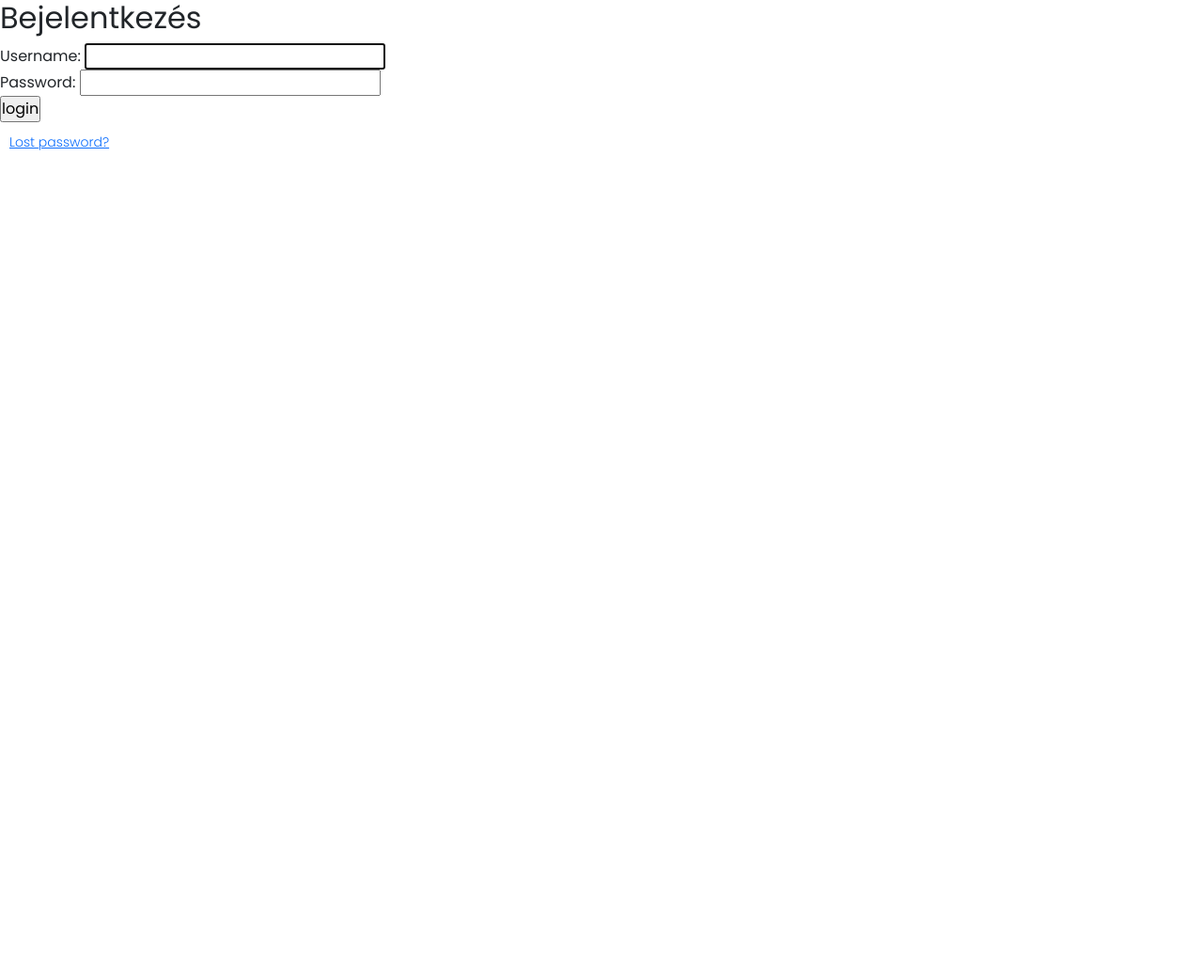
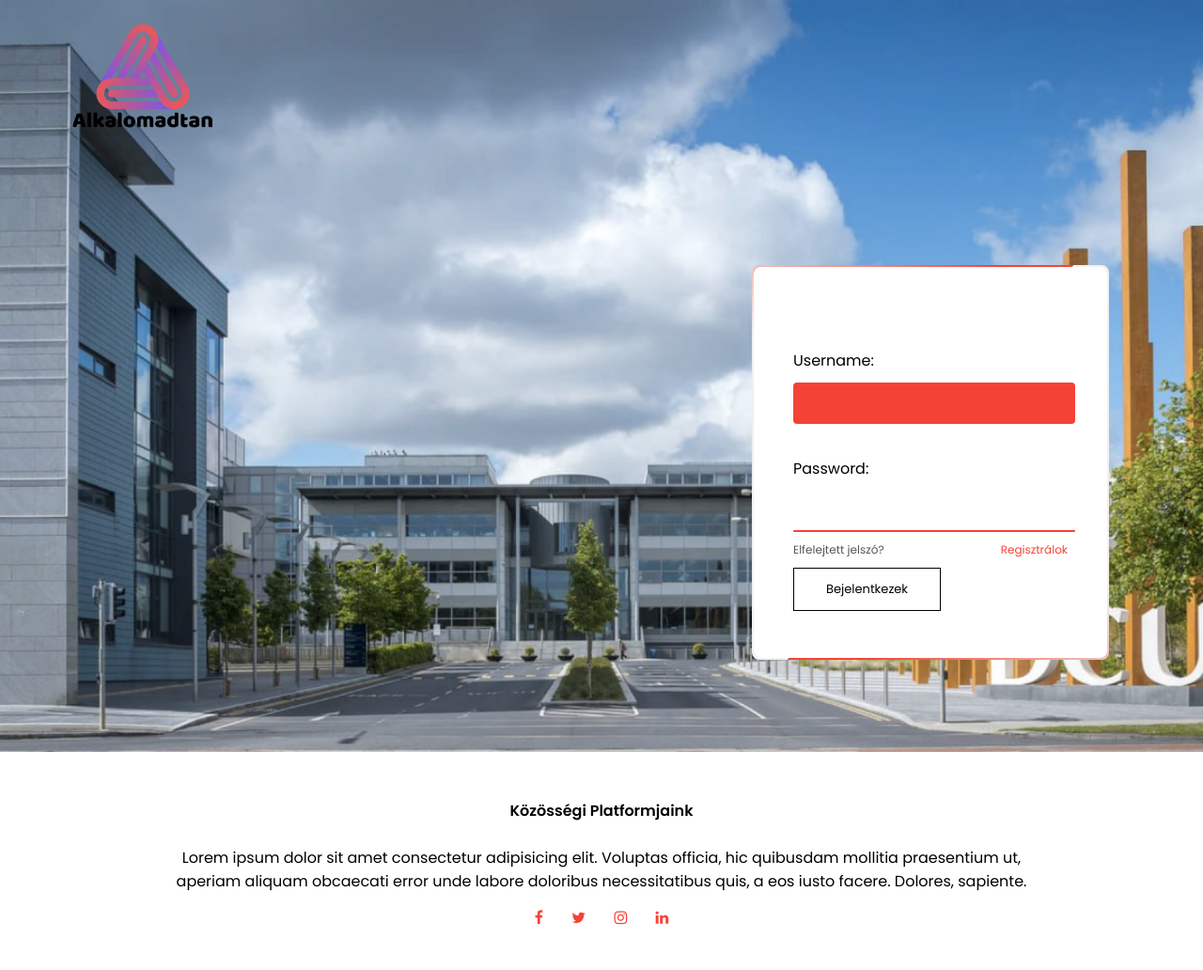
Before and after one commit to KVince002/alkalomadtanProjekt, a Django app: page /bejelentkezes/ in a window 1280 px wide. Shown: the whole page at 94% size. Before the commit the page ends 160 px from the top, so only its background shows below. Run offline with Django 4.2, Linux system fonts and the light colour scheme; some libraries are stand-ins or nearby versions.

Commit message:
A bejelentkező oldal megformázva a tervek szerint. Problémák: "Bejelentkezés" szó eltűnik ha az illető nincsen bejelentkezve és úgy éri el az oldalt, a belépés gomb automatikusan át dob a "/accounts/profile/" oldalra, ami nincsen természetesen megírva. Figyelmeztetések: Az oldal nem reszponzívan ellenőrizve!

```diff
--- a/alkalomadtan/alkalomadtan/urls.py
+++ b/alkalomadtan/alkalomadtan/urls.py
@@ -38,7 +38,8 @@ urlpatterns = [
     path("profil/jelentkezesek/", views.Profil_Jelentkezesek, name="ProfilJelentkezesek"),
 
     # auth oldalak
-    path("bejelentkezes/", auth_views.LoginView.as_view(template_name="app/auth/bejelentkezes_auth.html"), name="bejelentkezes_auth"),
+    # Ezek a Django-ba beleépített oldalak "sablonok", ezek felül lehet írni, de csak óvatosan!
+    path("bejelentkezes/", auth_views.LoginView.as_view(template_name="app/auth/login_auth.html"), name="bejelentkezes_auth"),
     path("jelszohelyre/", auth_views.PasswordResetView.as_view(template_name="app/auth/jelszoHelyre_auth.html"), name="jelszoHelyre_auth"),
     path("jelszovalt/", auth_views.PasswordChangeView.as_view(template_name="app/auth/jelszoValt_auth.html"), name="jelszoValt_auth"),
 
--- /dev/null
+++ b/alkalomadtan/app/static/style2.css
@@ -0,0 +1,211 @@
+*
+{
+    margin: 0;
+    padding: 0;
+    box-sizing: 0;
+    font-family:'Poppins', sans-serif ;
+}
+
+.header
+{
+ min-height: 100vh;
+ width: 100%;
+ background-image: url(images/banner.jpg);
+ background-position: center;
+ background-size: cover;
+ position: relative;
+}
+
+
+/*---Login stlye---*/
+.login-box
+{
+    position:absolute;
+    width: 380px;
+    height: 420px;
+    background:#f0f0f0;
+    border-radius: 8px;
+    overflow: hidden;
+    margin: 100px 800px;
+}
+@media(max-width:700px)
+{
+    .login-box
+    {
+        margin: 10px 80px;
+    }
+}
+.login-box::before
+{
+    content: '';
+    position: absolute;
+    top: -50%;
+    left: -50%;
+    width: 380px;
+    height: 420px;
+    background: linear-gradient(0deg, transparent, #f44336, #f44336);
+    transform-origin: bottom right;
+    animation: animate 6s linear infinite;
+}
+.login-box::after
+{
+    content: '';
+    position: absolute;
+    top: -50%;
+    left: -50%;
+    width: 380px;
+    height: 420px;
+    background: linear-gradient(0deg, transparent, #f44336, #f44336);
+    transform-origin: bottom right;
+    animation: animate 6s linear infinite;
+    animation-delay: -3s;
+}
+@keyframes animate
+{
+    0%
+    {
+        transform: rotate(0deg);
+    }
+    100%
+    {
+        transform: rotate(360deg);
+    }
+}
+.form
+{
+    position: absolute;
+    inset: 2px;
+    border-radius: 8px;
+    background: #fff;
+    z-index: 10;
+    padding: 50px 40px;
+    display: flex;
+    flex-direction: column;
+}
+.form h2
+{
+    color: #f44336;
+    font-weight: 500;
+    text-align: center;
+    letter-spacing: 0.1em;
+}
+.input-box
+{
+    position: relative;
+    width: 300px;
+    margin-top: 35px;
+}
+.input-box input
+{
+    position: relative;
+    width: 100%;
+    padding: 20px 0px 10px;
+    background: transparent;
+    border: none;
+    outline: none;
+    color: #fff;
+    font-size: 1em;
+    letter-spacing: 0.05em;
+    z-index: 10;
+}
+.input-box span
+{
+    position: absolute;
+    left: 0;
+    padding:  20px 10px 10px;
+    font-size: 1em;
+    color: #555;
+    pointer-events: none;
+    letter-spacing: 0.05em;
+    transition: 0.5s;
+}
+.input-box input:valid ~ span,
+.input-box input:focus ~ span
+{
+    color: #f44336;
+    transform: translateX(0px) translateY(-34px);
+    font-size: 0.75em;
+}
+.input-box i
+{
+    position: absolute;
+    left: 0;
+    bottom: 0;
+    width: 100%;
+    height: 2px;
+    background: #f44336;
+    border-radius: 4px;
+    transition: 0.5s;
+    pointer-events: none;
+    z-index: 9;
+}
+.input-box input:valid ~ i,
+.input-box input:focus ~ i
+{
+   height: 44px;
+}
+.links
+{
+    display: flex;
+    justify-content: space-between;
+}
+.links a
+{
+    margin: 10px 0;
+    font-size: 0.75em;
+    color: #555;
+    text-decoration: none;
+}
+.links a:hover,
+.links a:nth-child(2)
+{
+    color: #f44336;
+}
+.hero-btn
+{
+    display: inline-block;
+    text-decoration: none;
+    color: #000;
+    border: 1px solid #000;
+    padding: 12px 34px;
+    font-size: 13px;
+    background: transparent;
+    position: relative;
+    cursor: pointer;
+}
+.hero-btn:hover
+{
+    border: 1px solid #f44336;
+    background: #f44336;
+    transition: 1s;
+}
+.footer
+{
+    width: 100%;
+    text-align: center;
+    padding: 30px 0;
+}
+.footer h4
+{
+    margin-bottom: 25px;
+    margin-top: 20px;
+    font-weight: 600;
+}
+.icons .fa
+{
+    color: #f44336;
+    margin:  0 13px;
+    cursor: pointer;
+    padding: 18px 0;
+}
+nav
+{
+    display: flex;
+    padding: 2% 6%;
+    justify-content: space-between;
+    align-items: center;
+}
+nav img
+{
+    width: 150px;
+}
--- a/alkalomadtan/app/templates/app/auth/login.html
+++ b/alkalomadtan/app/templates/app/auth/login_auth.html
@@ -1,3 +1,5 @@
+{% load static %}
+
 <!DOCTYPE html>
 <html lang="hu">
 <head>
@@ -5,7 +7,7 @@
     <meta http-equiv="X-UA-Compatible" content="IE=edge">
     <meta name="viewport" content="width=device-width, initial-scale=1.0">
     <title>Alkalomadtán</title>
-    <link rel="stylesheet" href="style2.css">
+    <link rel="stylesheet" href="{% static 'style2.css' %}">
     <link rel="preconnect" href="https://fonts.googleapis.com">
     <link rel="preconnect" href="https://fonts.gstatic.com" crossorigin>
     <link href="https://fonts.googleapis.com/css2?family=Poppins:wght@100;200;300;400;600;700&display=swap" rel="stylesheet">
@@ -14,21 +16,25 @@
     <link rel="stylesheet" href="https://cdnjs.cloudflare.com/ajax/libs/font-awesome/4.7.0/css/font-awesome.min.css">
 </head>
 
-
 <body>
     <section class="header">
-        <nav> <a href="index.html"><img src="images/logo.png" alt="logo" title="logo"></a></nav>
+        <nav> <a href="index.html"><img src="{% static 'logo.png' %}" alt="logo" title="logo"></a></nav>
         <div class="login-box">
             <div class="form">
                 <h2>Bejelentkezés</h2>
+                {% if user.is_authenticated %}
+                    <p>Már be vagy jelentkezve! Nem kell erre az oldalra lépned!</p>
+                {% else %}
+                <form method="post" class="form">
+                    {% csrf_token %}
                     <div class="input-box">
-                    <input type="email" required="Kötelező mező">
-                    <span>Email cím</span>
+                        {{ form.username.label_tag }}
+                        {{ form.username }}
                         <i></i>
                     </div>
                     <div class="input-box">
-                    <input type="password" required="Kötelező mező">
-                    <span>Jelszó</span>
+                        {{ form.password.label_tag }}
+                        {{ form.password }}
                         <i></i>
                     </div>
                     <div class="links">
@@ -38,6 +44,9 @@
                     <div>
                         <input type="submit" value="Bejelentkezek" class="hero-btn">
                     </div>
+                </form>
+                <p><a href="{% url 'jelszoHelyre_auth' %}">Elfelejtett jelszó?</a></p>
+                {% endif %}
             </div>
         </div>
     </section>
```
Also changed, not shown: alkalomadtan/db.sqlite3. Lines whose indentation alone changed are shown as unchanged.
